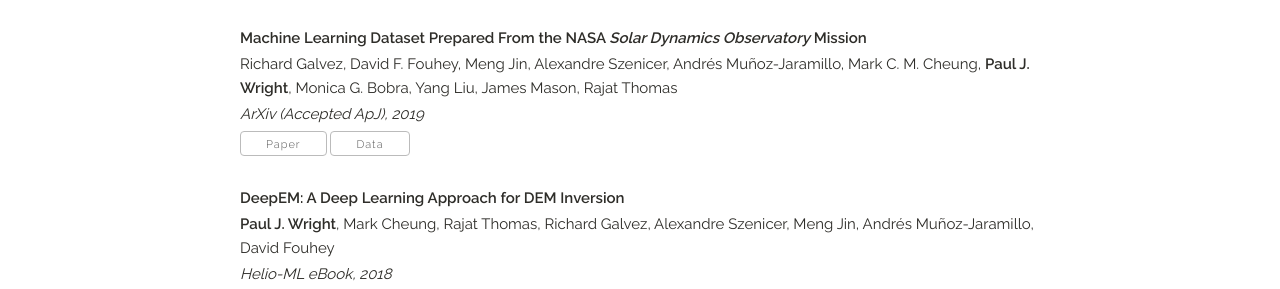
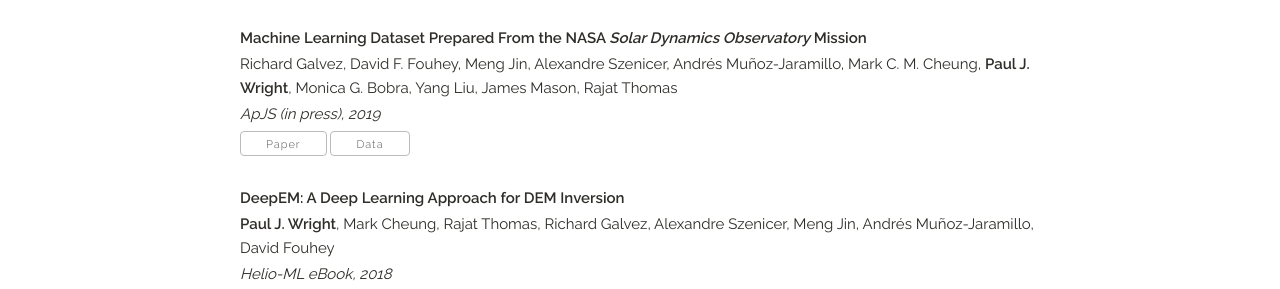
Before and after one commit to rookie0o9/rookie0o9.github.io, a Jekyll site: the page built from index.html, in a window 1280 px wide and 900 px high, scrolled down 999 px. Shown: the part 155-444 px from the top of the window. Built offline with Jekyll 4.4.1, drawn with Linux system fonts in a browser that asks for light colours.

Commit message:
Added ApJS to ML Data set paper

```diff
--- a/_data/publications.yaml
+++ b/_data/publications.yaml
@@ -2,7 +2,7 @@
 
   - title: "Machine Learning Dataset Prepared From the NASA <i>Solar Dynamics Observatory</i> Mission"
     authors: "Richard Galvez, David F. Fouhey, Meng Jin, Alexandre Szenicer, Andrés Muñoz-Jaramillo, Mark C. M. Cheung, <b>Paul J. Wright</b>, Monica G. Bobra, Yang Liu, James Mason, Rajat Thomas"
-    venue: "ArXiv (Accepted ApJ), 2019"
+    venue: "ApJS (in press), 2019"
     paper_pdf: "https://arxiv.org/abs/1903.04538"
     data: "projects/2019_MLDataset"
     selected: y
```
